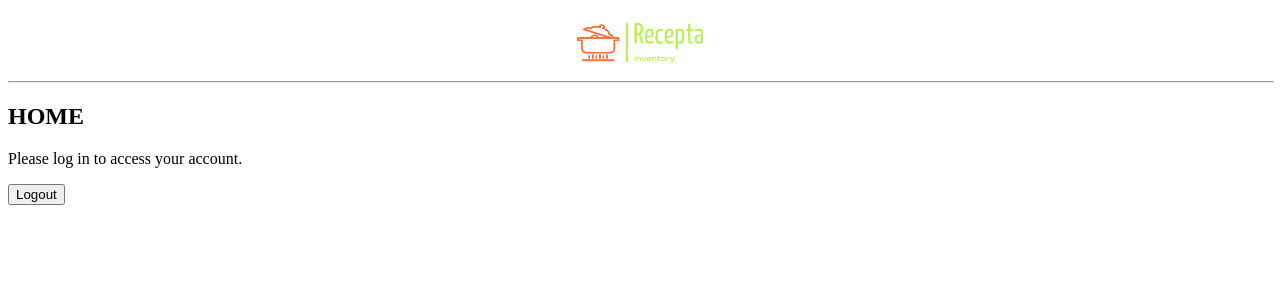
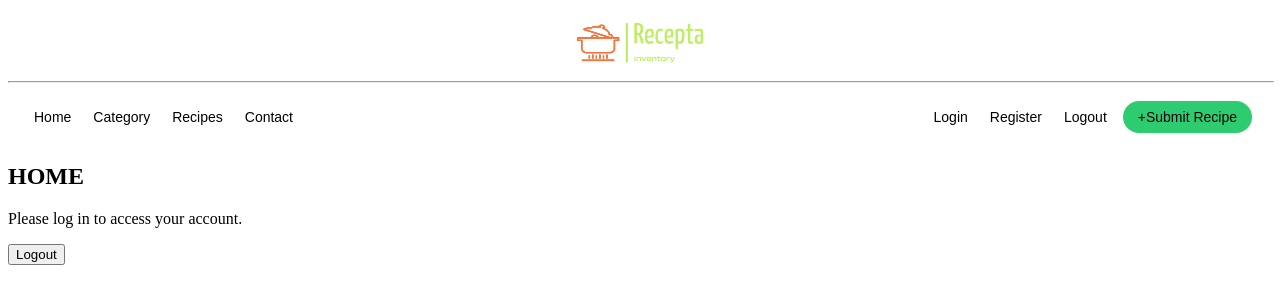
Before and after one commit to danielterziev92/Cooking-manager, a React (Vite) app in the folder cooking_manager/templates/: page / in a window 1280 px wide. Shown: the top 304 px of the page. Built offline with nearby package versions, Linux system fonts and the light colour scheme; no server answers.

Commit message:
create main nav with some css

```diff
--- a/cooking_manager/templates/src/App.jsx
+++ b/cooking_manager/templates/src/App.jsx
@@ -6,6 +6,7 @@ import Login from "./components/User/Login";
 import Register from "./components/User/Register";
 import Home from "./components/Home/Home";
 import FirtNav from "./components/FirstNav/FirstNav";
+import MainNav from "./components/MainNav/MainNav";
 // install react bootstrap : npm install react-bootstrap bootstrap
 // install router : npm install react-router-dom
 
@@ -14,6 +15,7 @@ function App() {
         <>
             <AuthProvider>
                 <FirtNav />
+                <MainNav />
                 <Routes>
                     <Route path='/' element={<Home />} />
                     <Route path='login/' element={<Login />} />
--- /dev/null
+++ b/cooking_manager/templates/src/components/MainNav/MainNav.css
@@ -0,0 +1,28 @@
+.main-navigation {
+    display: flex;
+    justify-content: space-between;
+    align-items: center;
+    padding: 10px 20px;
+    margin-left: auto;
+    margin-right: auto;
+}
+
+.nav-left,
+.nav-right {
+    display: flex;
+    gap: 10px;
+}
+
+.nav-button {
+    background-color: transparent;
+    color: #000000;
+    border: none;
+    cursor: pointer;
+    font-size: 14px;
+}
+
+.submit-recipe {
+    background-color: #2ecc71;
+    border-radius: 20px;
+    padding: 8px 15px;
+}
--- /dev/null
+++ b/cooking_manager/templates/src/components/MainNav/MainNav.jsx
@@ -0,0 +1,22 @@
+import "./MainNav.css";
+
+export default function MainNav() {
+    return (
+        <nav className='main-navigation'>
+            <div className='nav-left'>
+                <button className='nav-button'>Home</button>
+                <button className='nav-button'>Category</button>
+                <button className='nav-button'>Recipes</button>
+                <button className='nav-button'>Contact</button>
+            </div>
+            <div className='nav-right'>
+                <button className='nav-button'>Login</button>
+                <button className='nav-button'>Register</button>
+                <button className='nav-button'>Logout</button>
+                <button className='nav-button submit-recipe'>
+                    +Submit Recipe
+                </button>
+            </div>
+        </nav>
+    );
+}
```
